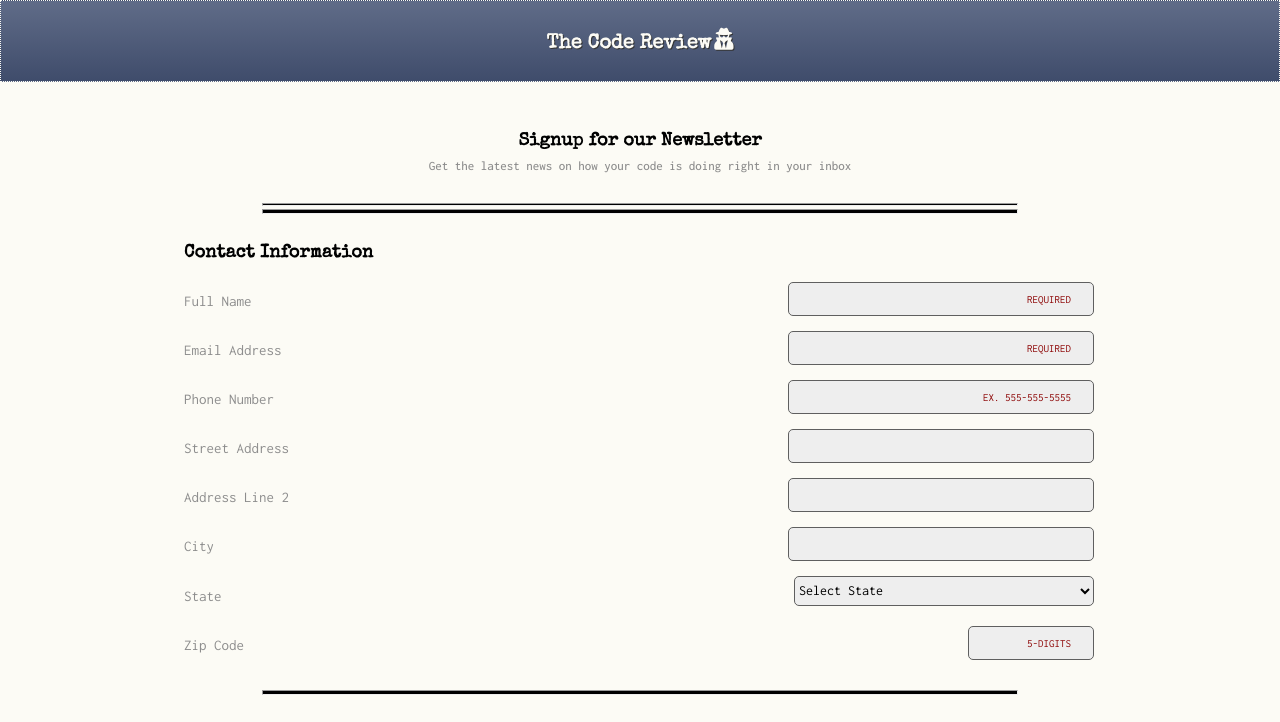
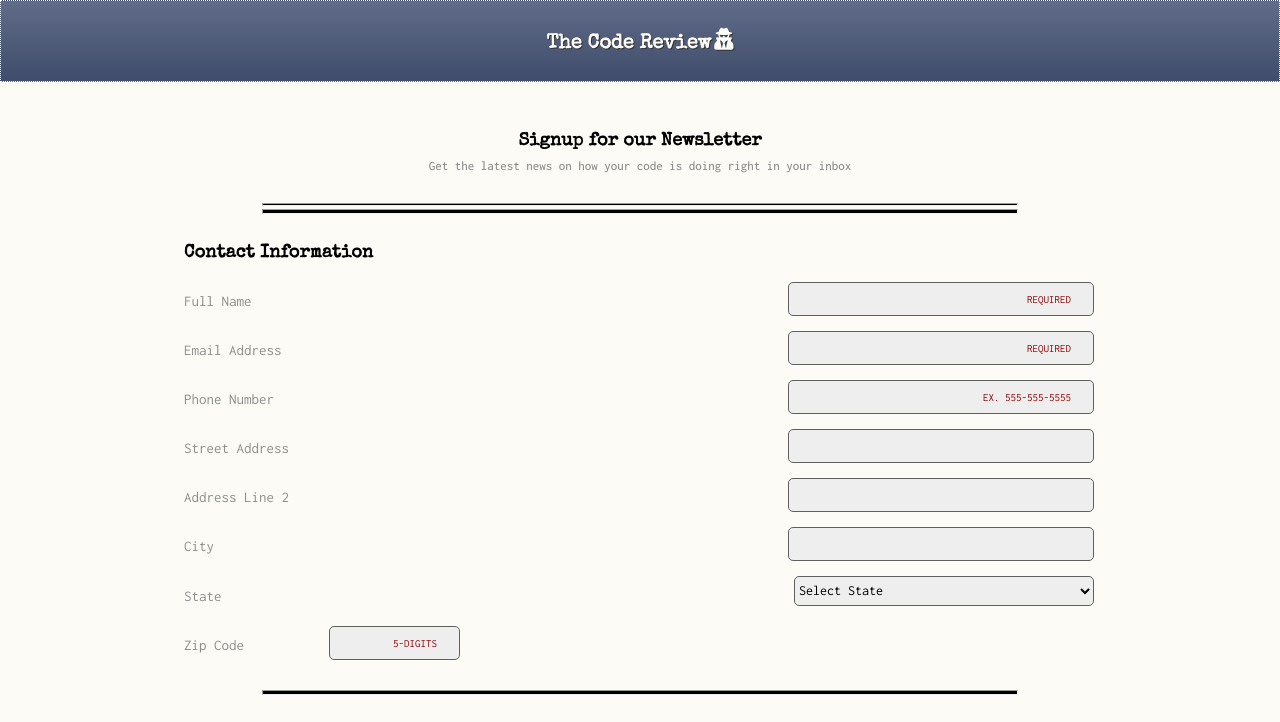
Before and after one commit to ryclloyd/Treehouse-Project-3, a plain HTML site: page index.html in a window 1280 px wide. Shown: the top 722 px of the page. Drawn offline with nearby package versions, Linux system fonts and the light colour scheme.

Commit message:
Post Project Review Fixes

```diff
--- a/style.css
+++ b/style.css
@@ -310,8 +310,6 @@ button:active {
 
 	.field {
 		display: flex;
-		flex-direction: row;
-		flex-wrap: wrap;
 		justify-content: space-between;
 		align-items: center;
 	}
@@ -327,11 +325,19 @@ button:active {
 		  margin-right: 2px;
 	}
 
-	#zip {
-		  width: 120px;
+	.zip {
+		display: inline-flex;
+		flex-direction: row;
+		flex-wrap: nowrap;
+		justify-content: flex-start;
 	}
 
-button {
-	  margin-right: 4px;
+	#zip {
+		width: 125px;
+		margin-left: 85px;
+	}
+
+	button {
+		margin-right: 4px;
 	  }
 }
```
